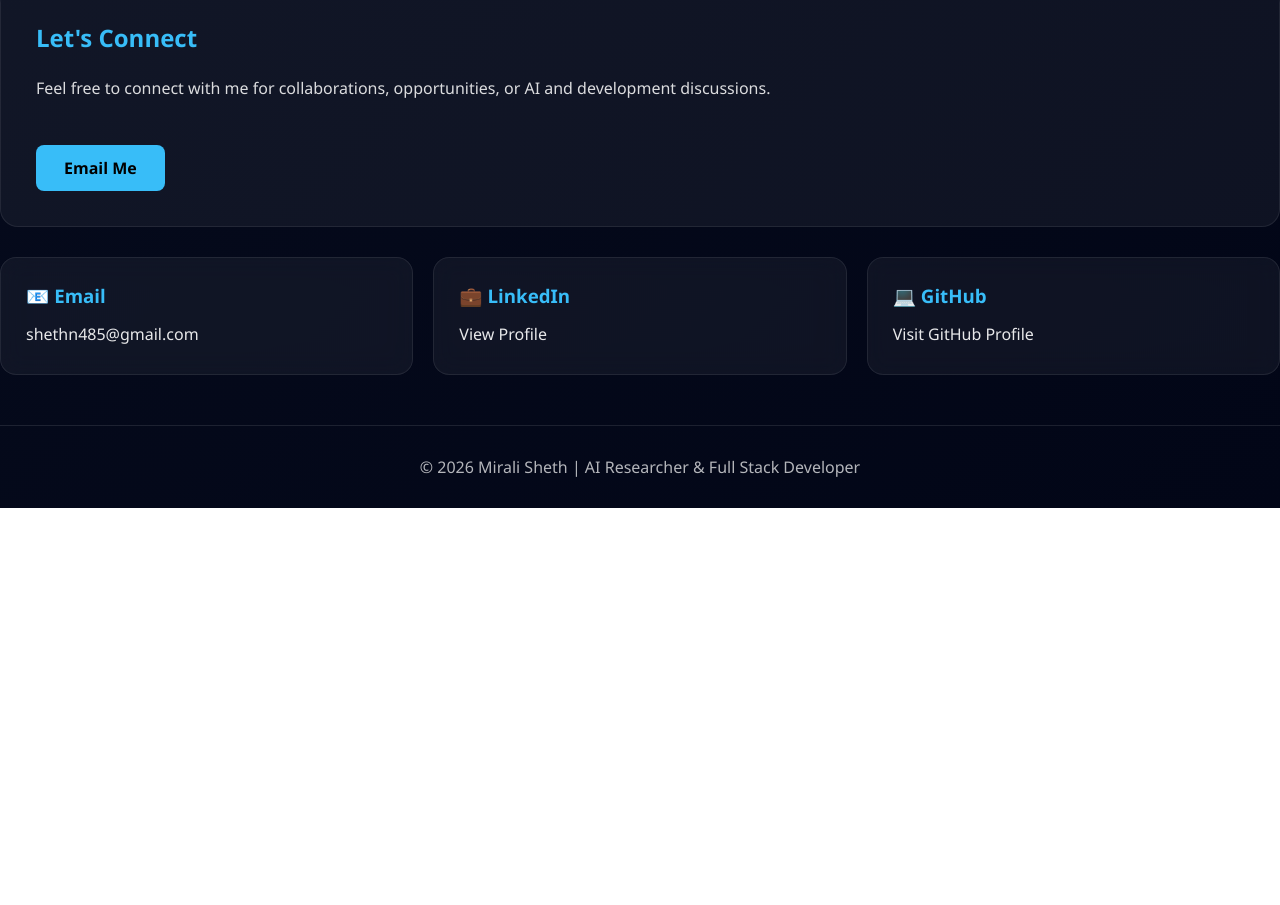
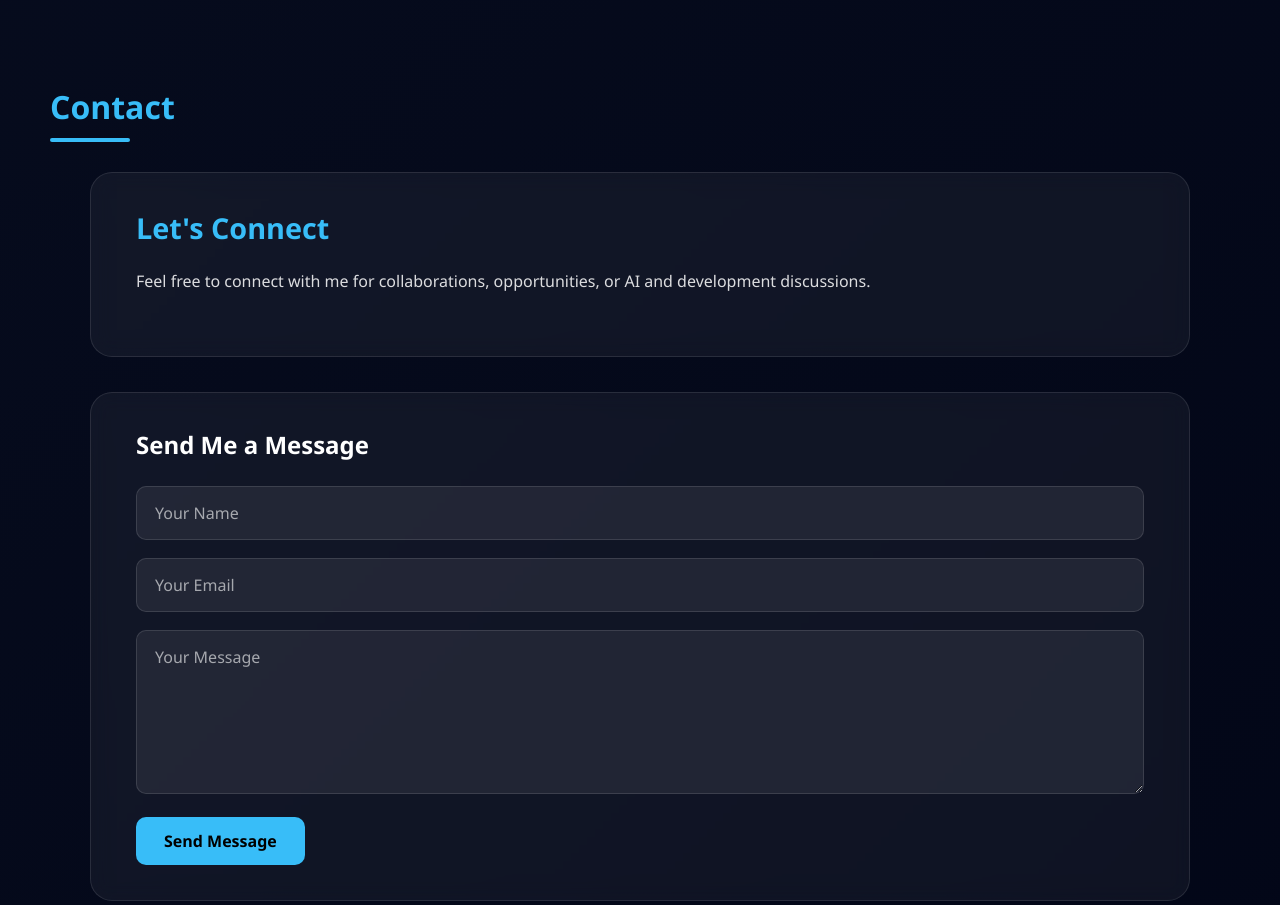
Before and after one commit to mirali02/portfolio, a plain HTML site: page index.html in a window 1280 px wide. Shown: the part 5631-6536 px from the top of the page. Before the commit the page ends 6139 px from the top, so only its background shows below. Drawn offline with Linux system fonts and the light colour scheme.

Commit message:
Update portfolio contact form and resume

```diff
--- a/index.html
+++ b/index.html
@@ -486,6 +486,12 @@ machine learning systems, and research-driven AI solutions.
 </section>
 
 
+<!-- CONTACT -->
+<section id="contact" class="section">
+
+  <h2>Contact</h2>
+
+
   <div class="contact-simple">
 
   <h3>Let's Connect</h3>
@@ -495,23 +501,50 @@ machine learning systems, and research-driven AI solutions.
     opportunities, or AI and development discussions.
   </p>
 
-  <div class="contact-buttons">
+</div>
 
-    <a href="mailto:shethn485@gmail.com"
-   class="btn">
+  <!-- CONTACT FORM -->
+  <div class="contact-form-wrapper">
 
-   Email Me
+    <h3>Send Me a Message</h3>
 
-</a>
+    <form
+      id="contact-form"
+      action="https://formspree.io/f/mljgrqnp"
+      method="POST"
+    >
 
-      </div>
+      <input
+        type="text"
+        name="name"
+        placeholder="Your Name"
+        required
+      >
+
+      <input
+        type="email"
+        name="email"
+        placeholder="Your Email"
+        required
+      >
+
+      <textarea
+        name="message"
+        rows="6"
+        placeholder="Your Message"
+        required
+      ></textarea>
+
+      <button type="submit" class="btn">
+        Send Message
+      </button>
+
+    </form>
 
   </div>
 
 
-
-    <!-- CONTACT INFO -->
-
+  <!-- CONTACT INFORMATION -->
   <div class="contact-info">
 
     <div class="contact-box">
@@ -526,27 +559,32 @@ machine learning systems, and research-driven AI solutions.
 
     </div>
 
+
     <div class="contact-box">
 
       <h3>💼 LinkedIn</h3>
 
       <p>
-          <a href="https://linkedin.com/in/mirali-sheth-649227270"
-             target="_blank">
-
+        <a
+          href="https://linkedin.com/in/mirali-sheth-649227270"
+          target="_blank"
+        >
           View Profile
-
         </a>
       </p>
 
     </div>
+
 
     <div class="contact-box">
 
       <h3>💻 GitHub</h3>
 
       <p>
-          <a href="https://github.com/mirali02" target="_blank">
+        <a
+          href="https://github.com/mirali02"
+          target="_blank"
+        >
           Visit GitHub Profile
         </a>
       </p>
@@ -555,9 +593,10 @@ machine learning systems, and research-driven AI solutions.
 
   </div>
 
-  </div>
+</section>
 
-</section>
+
+
 <!-- FOOTER -->
 
 <footer class="footer">
--- a/script.js
+++ b/script.js
@@ -63,3 +63,55 @@ hiddenElements.forEach((el)=>{
   observer.observe(el);
 
 });
+
+
+
+// CONTACT FORM
+
+const contactForm = document.getElementById("contact-form");
+
+if (contactForm) {
+
+  contactForm.addEventListener("submit", async function(e) {
+
+    e.preventDefault();
+
+    const button = contactForm.querySelector("button");
+
+    button.disabled = true;
+    button.innerText = "Sending...";
+
+    try {
+
+      const response = await fetch("https://formspree.io/f/mljgrqnp", {
+        method: "POST",
+        body: new FormData(contactForm),
+        headers: {
+          "Accept": "application/json"
+        }
+      });
+
+      if (response.ok) {
+
+        alert("Message sent successfully! Thank you for contacting me.");
+
+        contactForm.reset();
+
+      } else {
+
+        alert("Something went wrong. Please try again.");
+
+      }
+
+    } catch (error) {
+
+      alert("Unable to send message. Please try again later.");
+
+    }
+
+    button.disabled = false;
+    button.innerText = "Send Message";
+
+  });
+
+}
--- a/style.css
+++ b/style.css
@@ -964,3 +964,257 @@ img{
 .stat-box{
   backdrop-filter:blur(12px);
 }
+
+
+/* ========================================
+   CONTACT SECTION - FINAL DESIGN
+======================================== */
+
+#contact {
+  padding-top: 100px;
+  padding-bottom: 80px;
+}
+
+
+/* LET'S CONNECT CARD */
+
+.contact-simple {
+  max-width: 1100px;
+  margin: 30px auto 35px;
+  padding: 35px 45px;
+
+  background: rgba(255,255,255,0.05);
+  border: 1px solid rgba(255,255,255,0.10);
+  border-radius: 22px;
+
+  backdrop-filter: blur(10px);
+}
+
+.contact-simple h3 {
+  color: #38bdf8;
+  font-size: 1.8rem;
+  margin-bottom: 20px;
+}
+
+.contact-simple p {
+  line-height: 1.8;
+  opacity: 0.85;
+  margin-bottom: 25px;
+}
+
+.contact-buttons {
+  margin-top: 20px;
+}
+
+
+/* CONTACT FORM WRAPPER */
+
+.contact-form-wrapper {
+  max-width: 1100px;
+  margin: 0 auto 40px;
+  padding: 35px 45px;
+
+  background: rgba(255,255,255,0.05);
+  border: 1px solid rgba(255,255,255,0.10);
+  border-radius: 22px;
+
+  backdrop-filter: blur(10px);
+}
+
+.contact-form-wrapper h3 {
+  color: white;
+  font-size: 1.5rem;
+  margin-bottom: 25px;
+}
+
+
+/* FORM */
+
+#contact-form {
+  display: flex;
+  flex-direction: column;
+  gap: 18px;
+
+  padding: 0;
+  background: transparent;
+  border: none;
+}
+
+
+/* INPUTS + TEXTAREA */
+
+#contact-form input,
+#contact-form textarea {
+  width: 100%;
+  box-sizing: border-box;
+
+  padding: 15px 18px;
+  margin: 0;
+
+  border: 1px solid rgba(255,255,255,0.12);
+  border-radius: 10px;
+
+  background: rgba(255,255,255,0.07);
+  color: white;
+
+  font-size: 1rem;
+  font-family: inherit;
+
+  outline: none;
+  transition: 0.3s;
+}
+
+
+/* PLACEHOLDER */
+
+#contact-form input::placeholder,
+#contact-form textarea::placeholder {
+  color: rgba(255,255,255,0.60);
+}
+
+
+/* INPUT FOCUS */
+
+#contact-form input:focus,
+#contact-form textarea:focus {
+  border-color: #38bdf8;
+  box-shadow: 0 0 12px rgba(56,189,248,0.15);
+}
+
+
+/* MESSAGE BOX */
+
+#contact-form textarea {
+  min-height: 160px;
+  resize: vertical;
+}
+
+
+/* SEND BUTTON */
+
+#contact-form button {
+  align-self: flex-start;
+
+  padding: 13px 28px;
+  margin-top: 5px;
+
+  border: none;
+  border-radius: 10px;
+
+  background: #38bdf8;
+  color: black;
+
+  font-size: 1rem;
+  font-weight: 600;
+
+  cursor: pointer;
+
+  transition: 0.3s;
+}
+
+#contact-form button:hover {
+  transform: translateY(-2px);
+  box-shadow: 0 8px 20px rgba(56,189,248,0.25);
+}
+
+#contact-form button:disabled {
+  opacity: 0.6;
+  cursor: not-allowed;
+  transform: none;
+}
+
+
+/* CONTACT INFORMATION */
+
+.contact-info {
+  max-width: 1100px;
+  margin: 0 auto;
+
+  display: grid;
+  grid-template-columns: repeat(3, 1fr);
+
+  gap: 25px;
+}
+
+
+/* CONTACT CARDS */
+
+.contact-box {
+  min-width: 0;
+
+  background: rgba(255,255,255,0.05);
+  border: 1px solid rgba(255,255,255,0.10);
+
+  border-radius: 18px;
+
+  padding: 25px;
+
+  transition: 0.3s;
+}
+
+.contact-box:hover {
+  transform: translateY(-5px);
+
+  border-color: #38bdf8;
+
+  box-shadow: 0 0 20px rgba(56,189,248,0.15);
+}
+
+.contact-box h3 {
+  color: #38bdf8;
+  margin-bottom: 12px;
+}
+
+.contact-box p {
+  line-height: 1.8;
+  opacity: 0.9;
+
+  overflow-wrap: anywhere;
+}
+
+.contact-box a {
+  color: white;
+  text-decoration: none;
+  transition: 0.3s;
+}
+
+.contact-box a:hover {
+  color: #38bdf8;
+}
+
+
+/* ========================================
+   CONTACT - MOBILE RESPONSIVE
+======================================== */
+
+@media (max-width: 768px) {
+
+  #contact {
+    padding: 80px 20px;
+  }
+
+  .contact-simple,
+  .contact-form-wrapper {
+    padding: 25px;
+    margin-left: 0;
+    margin-right: 0;
+  }
+
+  .contact-simple h3 {
+    font-size: 1.5rem;
+  }
+
+  .contact-form-wrapper h3 {
+    font-size: 1.3rem;
+  }
+
+  .contact-info {
+    grid-template-columns: 1fr;
+    gap: 20px;
+  }
+
+  #contact-form button {
+    width: 100%;
+  }
+
+}
```
Lines whose indentation alone changed are shown as unchanged.
